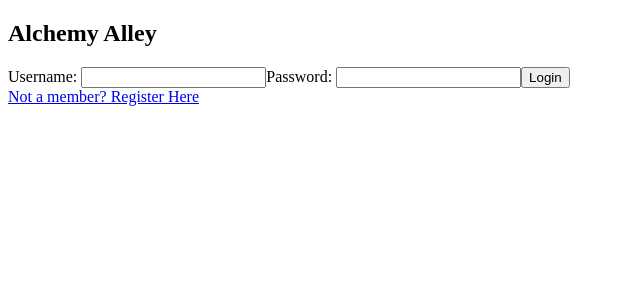
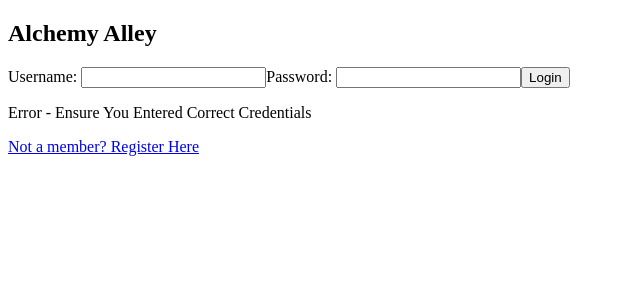
Before and after one commit to Anti5893/Swen261-Project-Alchemy-Alley, an Angular app in the folder estore-ui/: page / in a window 1280 px wide. Both pictures are taken after a click on the button "Login". Shown: the top 300 px of the page, without its empty margins (0-640 px from the left). Built offline with nearby package versions, Linux system fonts and the light colour scheme; no server answers.

Commit message:
error message displays on incorrect login info

```diff
--- a/estore-ui/src/app/login/login.component.html
+++ b/estore-ui/src/app/login/login.component.html
@@ -7,6 +7,8 @@
     <input id = 'new-user-password'[(ngModel)] = 'password'>
 
     <button (click)="onClick()">Login</button>
+    <p *ngIf="showErrorMesssage()">Error - Ensure You Entered Correct Credentials</p>
+
 </div>
 
 <a routerLink="/register">Not a member? Register Here</a>
--- a/estore-ui/src/app/login/login.component.ts
+++ b/estore-ui/src/app/login/login.component.ts
@@ -18,6 +18,8 @@ export class LoginComponent {
   password : string = '';
   users: User[] = [];
   isAuthenticated = false;
+  errorMessage = '';
+  buttonClicked = false;
 
 
   constructor(private userService : UserService, private credentialsService : CredentialsService, private router : Router){ }
@@ -52,11 +54,17 @@ export class LoginComponent {
     });
   }
 
+  showErrorMesssage(){
+    return (this.buttonClicked && !this.isAuthenticated)
+  }
+
   onClick(){
+    this.buttonClicked = true;
     this.authenticateUser().subscribe(isAuthenticated =>{
       if(isAuthenticated){
         this.storeCurrentUser(this.username, this.password);
         this.router.navigate(['/catalog']);
+        this.errorMessage = '';
       }
     })
   }
```
